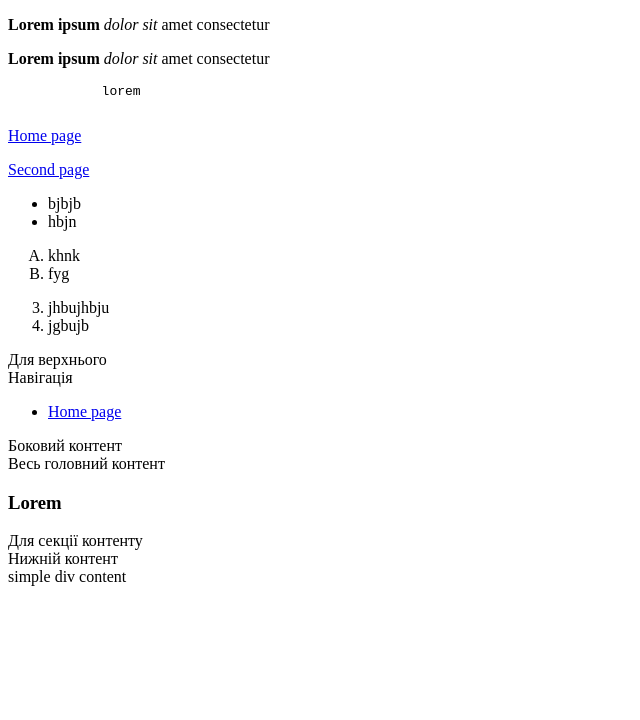
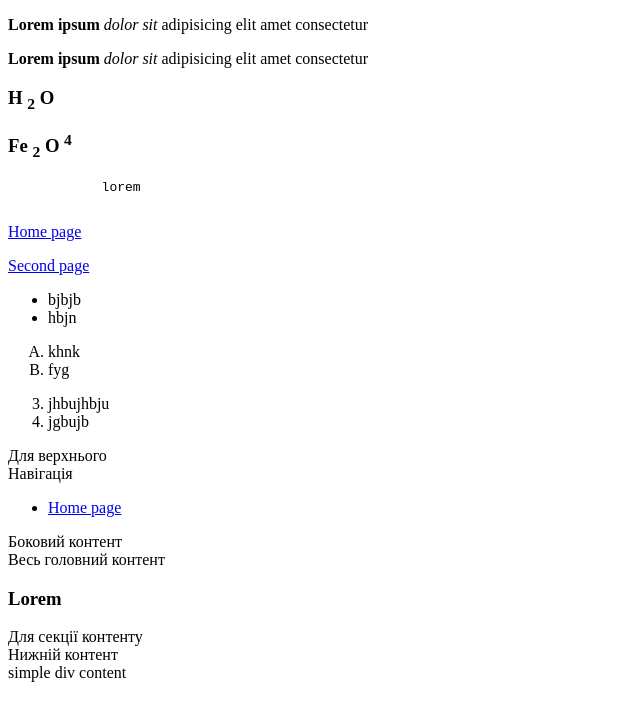
Before and after one commit to Laskaridi/Study, a plain HTML site: page 02/index.html in a window 1280 px wide. Shown: the whole page, without its empty margins (0-640 px from the left). Drawn offline with Linux system fonts and the light colour scheme.

```diff
--- a/02/index.html
+++ b/02/index.html
@@ -10,9 +10,12 @@
         <b>
             Lorem ipsum
         </b>
-        <em>
+        <i>
             dolor sit
-            </em>
+            </i>
+            <span>
+                adipisicing elit
+            </span>
             amet consectetur
     </p>
     <p>
@@ -20,10 +23,23 @@
         Lorem ipsum
         </strong>
         <em>
+            <!-- Використовувати для курсиву em -->
             dolor sit
             </em>
+            <span>
+                adipisicing elit
+            </span>
+            <!-- Потрібен для виділення тексту для подальшого розфарбування-->
              amet consectetur
         <!-- Використовуемо strong для виділення шрифту жирним-->
+    </p>
+    <p>
+    <h3>
+    H <sub>2</sub>  O
+    </h3>
+    <h3>
+        Fe <sub>2</sub> O <sup>4</sup>
+    </h3>
     </p>
     <p>
         <pre>
```
